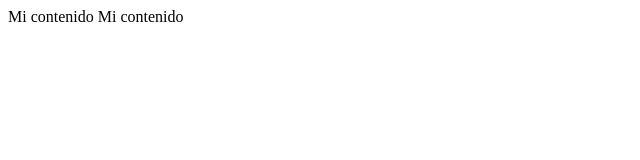
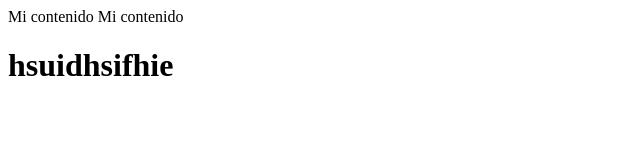
Before and after one commit to rocio-coder/box-model, a plain HTML site: page index.html in a window 1280 px wide. Shown: the whole page, without its empty margins (0-640 px from the left). Drawn offline with Linux system fonts and the light colour scheme.

Commit message:
agregamos un h1

```diff
--- a/index.html
+++ b/index.html
@@ -12,5 +12,6 @@
         <span class="span-contenido">Mi contenido</span>
         <span class="span-contenido">Mi contenido</span>
     </div>
+    <h1>hsuidhsifhie</h1>
 </body>
 </html>
```
